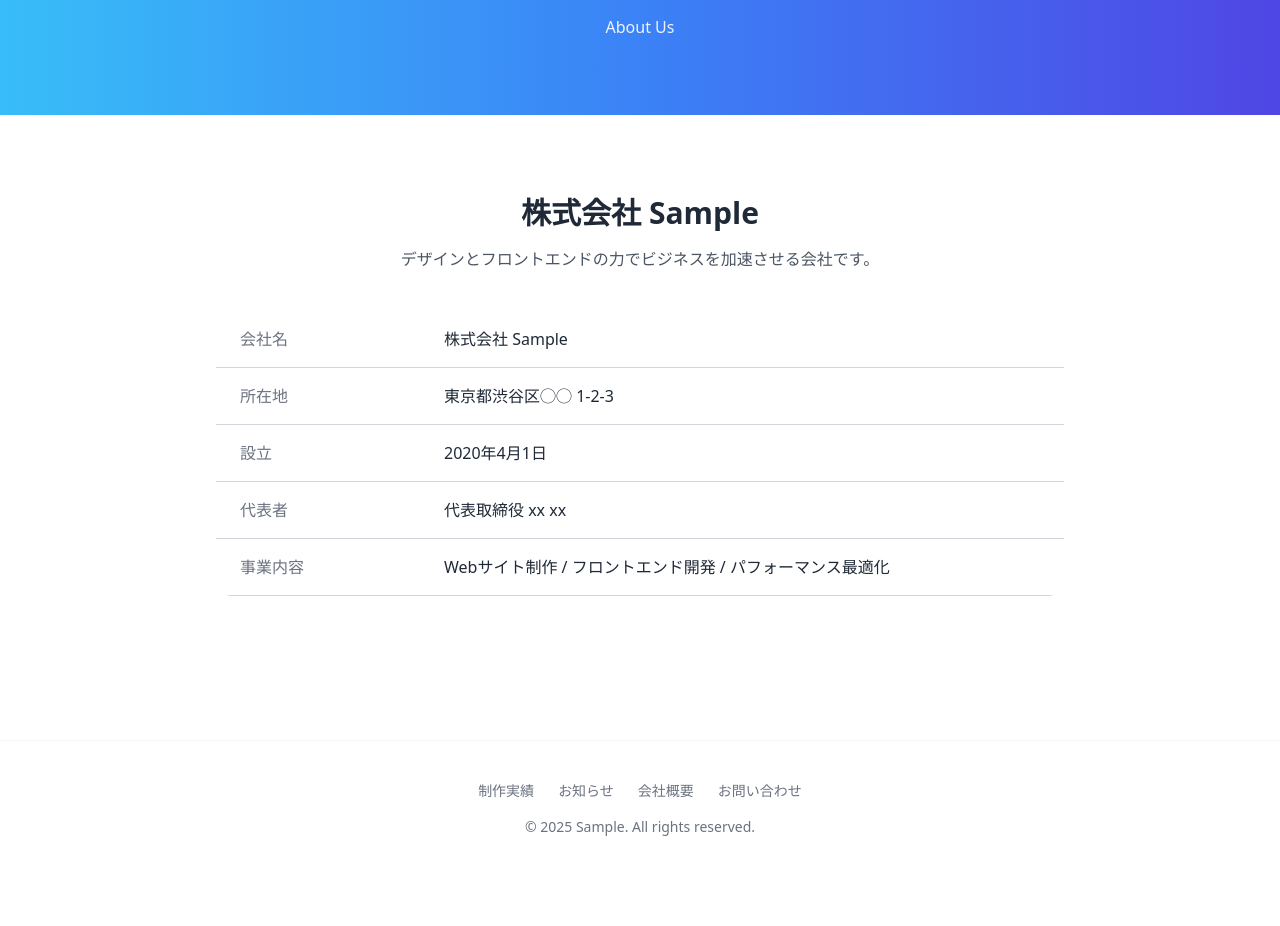
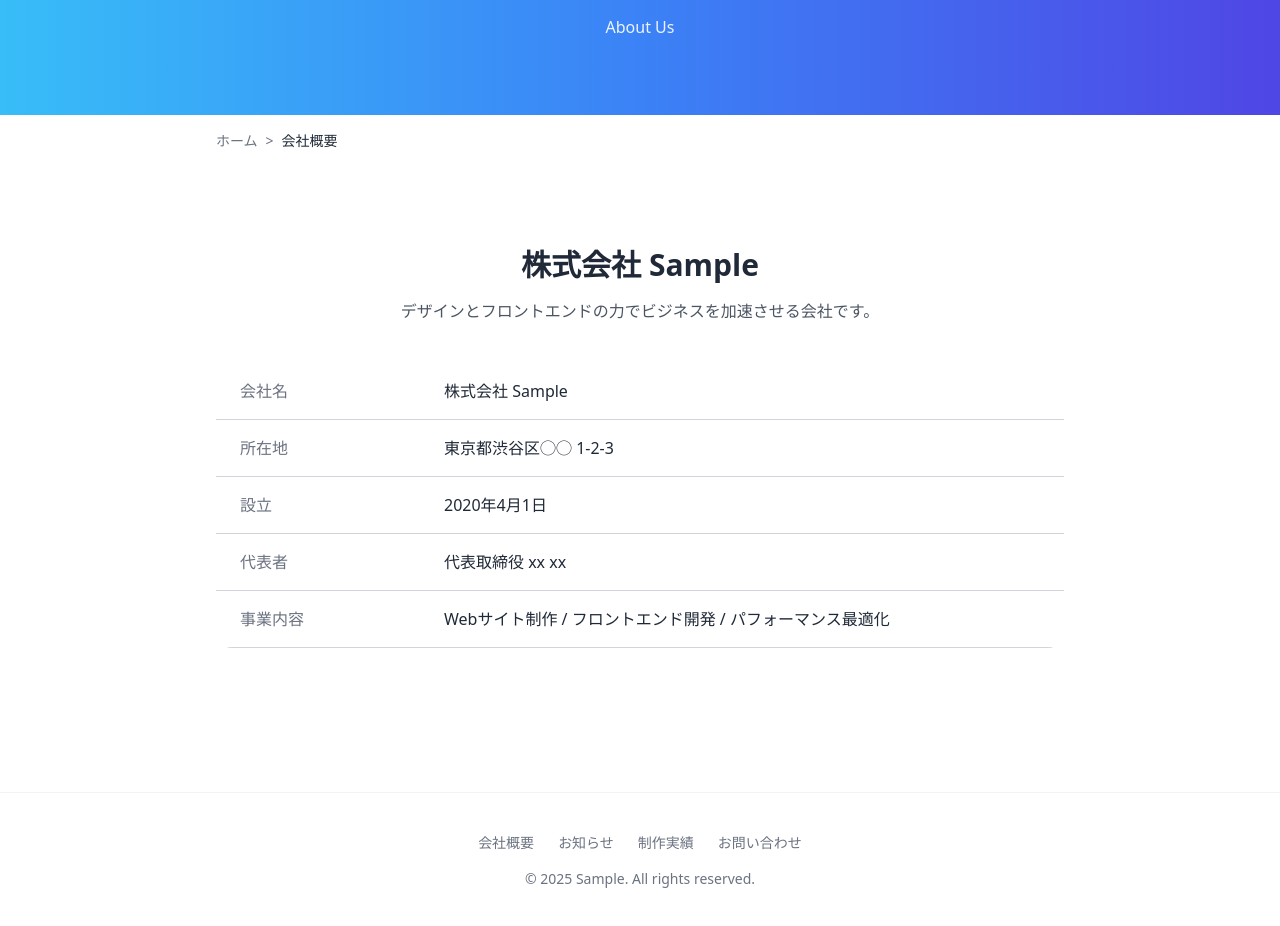
Before and after one commit to maichu050505/my-next-project, a Next.js app: page /about in a window 1280 px wide. Shown: the part 190-1116 px from the top of the page. Before the commit the page ends 1067 px from the top, so only its background shows below. Built offline with nearby package versions, Linux system fonts and the light colour scheme.

Commit message:
パンくずリスト作成

```diff
--- a/_components/layout/Footer.tsx
+++ b/_components/layout/Footer.tsx
@@ -1,22 +1,16 @@
 import Link from "next/link";
+import { navItems } from "@/app/_libs/navItems";
 
 export default function Footer() {
   return (
     <footer className="border-t border-gray-100 bg-white mt-16">
       <div className="max-w-6xl mx-auto px-5 sm:px-6 py-10 text-center text-sm text-gray-500">
         <nav className="flex justify-center gap-6 mb-4">
-          <Link href="/works" className="hover:text-sky-600 transition">
-            制作実績
-          </Link>
-          <Link href="/news" className="hover:text-sky-600 transition">
-            お知らせ
-          </Link>
-          <Link href="/about" className="hover:text-sky-600 transition">
-            会社概要
-          </Link>
-          <Link href="/contact" className="hover:text-sky-600 transition">
-            お問い合わせ
-          </Link>
+          {navItems.map((item) => (
+            <Link key={item.href} href={item.href} className="hover:text-sky-600 transition">
+              {item.label}
+            </Link>
+          ))}
         </nav>
         <p>&copy; {new Date().getFullYear()} Sample. All rights reserved.</p>
       </div>
--- a/_components/layout/Header.tsx
+++ b/_components/layout/Header.tsx
@@ -2,6 +2,7 @@
 
 import Link from "next/link";
 import { useEffect, useState } from "react";
+import { navItems } from "@/app/_libs/navItems";
 
 const links = [
   { href: "/works", label: "制作実績" },
@@ -47,7 +48,7 @@ export default function Header() {
 
         {/* デスクトップナビ */}
         <nav className="hidden md:flex items-center gap-6 text-sm font-medium text-gray-700">
-          {links.map((l) => (
+          {navItems.map((l) => (
             <Link key={l.href} href={l.href} className="hover:text-sky-600 transition">
               {l.label}
             </Link>
@@ -99,7 +100,7 @@ export default function Header() {
         }`}
       >
         <nav className="max-w-6xl mx-auto px-5 sm:px-6 py-4 flex flex-col gap-2 text-gray-800">
-          {links.map((l) => (
+          {navItems.map((l) => (
             <Link
               key={l.href}
               href={l.href}
--- /dev/null
+++ b/_components/ui/Breadcrumbs.tsx
@@ -0,0 +1,79 @@
+"use client";
+
+import Link from "next/link";
+import { useMemo } from "react";
+import { usePathname } from "next/navigation";
+
+type Crumb = { name: string; href?: string };
+type Props = {
+  items?: Crumb[]; // 省略時は自動生成
+  baseLabel?: string; // 既定: 「ホーム」
+  baseHref?: string; // 既定: ">"
+};
+
+const labelMap: Record<string, string> = {
+  about: "会社概要",
+  news: "お知らせ",
+  works: "制作実績",
+  contact: "お問い合わせ",
+};
+
+function autoCrumbs(pathname: string): Crumb[] {
+  const segs = pathname.split("/").filter(Boolean);
+  return segs.map((s, i) => {
+    const href = "/" + segs.slice(0, i + 1).join("/");
+    const name = labelMap[s] ?? decodeURIComponent(s);
+    return { name, href };
+  });
+}
+
+export default function Breadcrumbs({ items, baseLabel = "ホーム", baseHref = "/" }: Props) {
+  const pathname = usePathname();
+  const computed = useMemo(() => items ?? autoCrumbs(pathname), [items, pathname]);
+
+  // JSON-LD
+  const jsonLd = useMemo(() => {
+    const list = [{ name: baseLabel, href: baseHref }, ...computed].map((c, i) => ({
+      "@type": "ListItem",
+      position: i + 1,
+      name: c.name,
+      item: c.href || undefined,
+    }));
+    return { "@context": "https://schema.org", "@type": "BreadcrumbList", itemListElement: list };
+  }, [computed, baseHref, baseLabel]);
+
+  return (
+    <>
+      <nav aria-label="Breadcrumb" className="text-xs sm:text-sm">
+        <ol className="flex flex-wrap items-center gap-2 text-gray-500">
+          <li>
+            <Link href={baseHref} className="hover:text-sky-600">
+              {baseLabel}
+            </Link>
+          </li>
+          {computed.map((c, idx) => {
+            const isLast = idx === computed.length - 1;
+            return (
+              <li key={`${c.name}-${idx}`} className="flex items-center gap-2">
+                <span aria-hidden="true">&gt;</span>
+                {isLast || !c.href ? (
+                  <span className="text-gray-800">{c.name}</span>
+                ) : (
+                  <Link href={c.href} className="hover:text-sky-600">
+                    {c.name}
+                  </Link>
+                )}
+              </li>
+            );
+          })}
+        </ol>
+      </nav>
+
+      <script
+        type="application/ld+json"
+        // eslint-disable-next-line react/no-danger
+        dangerouslySetInnerHTML={{ __html: JSON.stringify(jsonLd) }}
+      />
+    </>
+  );
+}
--- /dev/null
+++ b/_components/ui/useAutoBreadcrumbs.ts
@@ -0,0 +1,14 @@
+"use client";
+import { usePathname } from "next/navigation";
+import { labelMap } from "@/app/_libs/navItems";
+
+export function useAutoBreadcrumbs() {
+  const pathname = usePathname(); // 例: "/news/1"
+  const segs = pathname.split("/").filter(Boolean); // ["news","1"]
+  const items = segs.map((s, i) => {
+    const href = "/" + segs.slice(0, i + 1).join("/");
+    const name = labelMap[s] ?? decodeURIComponent(s);
+    return { name, href };
+  });
+  return items;
+}
--- /dev/null
+++ b/app/_libs/navItems.ts
@@ -0,0 +1,11 @@
+export const navItems = [
+  { href: "/about", label: "会社概要" },
+  { href: "/news", label: "お知らせ" },
+  { href: "/works", label: "制作実績" },
+  { href: "/contact", label: "お問い合わせ" },
+];
+
+// パンくず用にラベルをすぐ取れる形
+export const labelMap: Record<string, string> = Object.fromEntries(
+  navItems.map((item) => [item.href.replace("/", ""), item.label])
+);
--- a/app/about/page.tsx
+++ b/app/about/page.tsx
@@ -1,3 +1,5 @@
+import Breadcrumbs from "@/_components/ui/Breadcrumbs";
+
 export default function AboutPage() {
   return (
     <main className="bg-white text-gray-800">
@@ -9,6 +11,9 @@ export default function AboutPage() {
           </h1>
           <p className="mt-4 text-white/90 text-sm sm:text-base">About Us</p>
         </div>
+      </section>
+      <section className="mx-auto max-w-4xl px-5 sm:px-6 py-4 sm:py-4">
+        <Breadcrumbs />
       </section>
 
       {/* CONTENT */}
```
